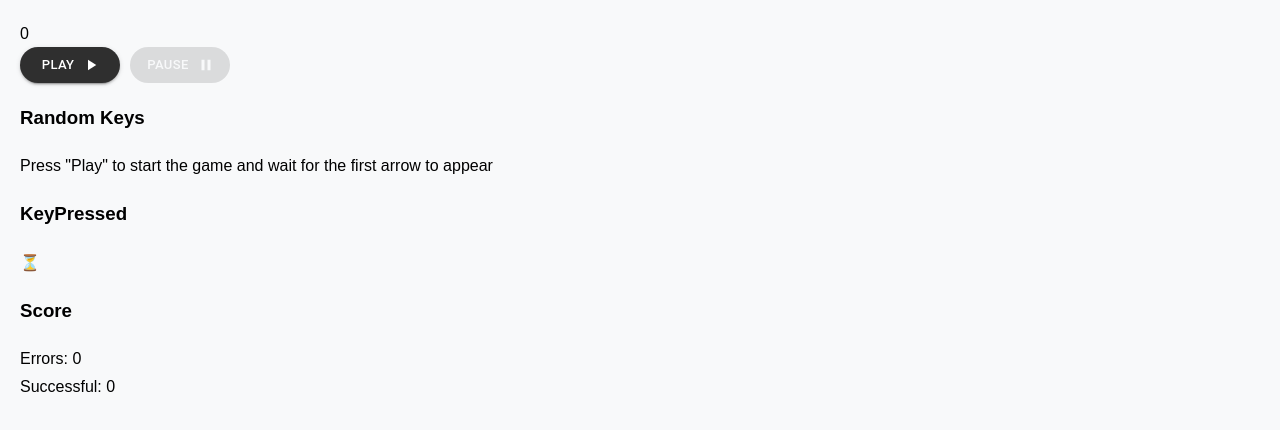
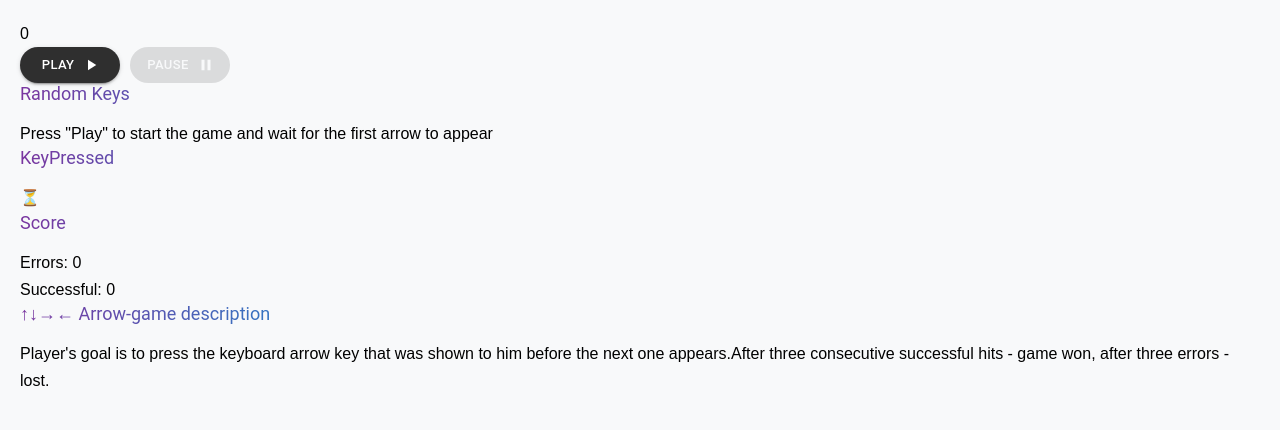
Before and after one commit to IvanBanifatsyeu/redux-toolkit-ts-arrowGame, a React (Vite) app: page / in a window 1280 px wide. Shown: the top 430 px of the page. Built offline with nearby package versions, Linux system fonts and the light colour scheme.

Commit message:
UI-Kit TypographyHeader

```diff
--- a/src/components/Playground/Playground.tsx
+++ b/src/components/Playground/Playground.tsx
@@ -7,6 +7,7 @@
 import KeyPressed from "./components/KeyPressed";
 import Score from "./components/Score";
 import Modal from "./components/Modal";
+import Description from "./components/Description";
 
 const Playground: React.FC = () => {
   const refreshIntervalId = useRef<ReturnType<typeof setInterval> | null>(null);
@@ -64,6 +65,7 @@
           isSuccessEndGame={isSuccessEndGame}
         />
       )}
+      <Description />
     </div>
   );
 };
--- /dev/null
+++ b/src/components/Playground/components/Description/Description.tsx
@@ -0,0 +1,19 @@
+// import styles from "./Description.module.css"
+import { TypographyHeader } from "../../../UI";
+
+const Description: React.FC = () => {
+  return (
+    <div>
+      <TypographyHeader>↑↓→← Arrow-game description</TypographyHeader>
+      <span>
+        Player's goal is to press the keyboard arrow key that was shown to him
+        before the next one appears.
+      </span>
+      After three consecutive successful hits - game won, after three errors -
+      lost.
+      <span></span>
+    </div>
+  );
+};
+
+export default Description;
--- /dev/null
+++ b/src/components/Playground/components/Description/index.ts
@@ -0,0 +1 @@
+export { default } from "./Description";
--- a/src/components/Playground/components/KeyPressed/KeyPressed.tsx
+++ b/src/components/Playground/components/KeyPressed/KeyPressed.tsx
@@ -5,6 +5,7 @@
 import { setEnteredValue } from "../../store/slices";
 import { useAppDispatch, useAppSelector } from "../../../../app/hooks";
 import { useKeyPressedElement } from "./hooks";
+import { TypographyHeader } from "../../../UI";
 
 export interface IKeyPressedProps {
   isTimerActive: boolean;
@@ -38,7 +39,7 @@
 
   return (
     <div>
-      <h3>KeyPressed</h3>
+      <TypographyHeader>KeyPressed</TypographyHeader>
       <span>{KeyPressedElement}</span>
     </div>
   );
--- a/src/components/Playground/components/RandomKeys/RandomKeys.tsx
+++ b/src/components/Playground/components/RandomKeys/RandomKeys.tsx
@@ -1,6 +1,7 @@
 // import styles from "./RandomKeys.module.css"
 
 import { useAppSelector } from "../../../../app/hooks";
+import { TypographyHeader } from "../../../UI";
 
 import RandomArrows from "./components/RandomArrows";
 import WelcomeText from "./components/WelcomeText";
@@ -17,7 +18,7 @@
 
   return (
     <div>
-      <h3>Random Keys</h3>
+      <TypographyHeader>Random Keys</TypographyHeader>
       {state.steps.length === 0 ? (
         <WelcomeText isTimerActive={isTimerActive} />
       ) : (
--- a/src/components/Playground/components/Score/Score.tsx
+++ b/src/components/Playground/components/Score/Score.tsx
@@ -1,13 +1,14 @@
 // import styles from "./Score.module.css"
 
 import { useAppSelector } from "../../../../app/hooks";
+import { TypographyHeader } from "../../../UI";
 
 const Score: React.FC = () => {
   const state = useAppSelector((state) => state.playground);
 
   return (
     <div>
-      <h3>Score</h3>
+      <TypographyHeader>Score</TypographyHeader>
       <span>Errors: {state.totalUnsuccessful}</span>
       <br />
       <span>Successful: {state.totalSuccessful}</span>
--- /dev/null
+++ b/src/components/UI/TypographyHeader/TypographyHeader.module.css
@@ -0,0 +1,10 @@
+.text {
+	margin: 0;
+	margin-bottom: var(--spacing-medium);
+	font-size: 18px;
+	color: var(--color-gray-dark);
+	background: -webkit-linear-gradient(right bottom, #162454, #533389, #0a9ed8, #7a359f);
+	background-clip: text;
+	-webkit-background-clip: text;
+	-webkit-text-fill-color: transparent;
+}
--- /dev/null
+++ b/src/components/UI/TypographyHeader/TypographyHeader.tsx
@@ -0,0 +1,23 @@
+import cn from "classnames";
+
+import type { TypographyProps as MaterialTypographyProps } from "@mui/material";
+import { Typography as MaterialTypography } from "@mui/material";
+import styles from "./TypographyHeader.module.css";
+
+export interface ITypographyHeaderProps extends MaterialTypographyProps {}
+
+const TypographyHeader: React.FC<ITypographyHeaderProps> = (props) => {
+  const { children, className = "" } = props;
+
+  return (
+    <MaterialTypography
+      variant="h3"
+      {...props}
+      className={cn(styles.text, className)}
+    >
+      {children}
+    </MaterialTypography>
+  );
+};
+
+export default TypographyHeader;
--- /dev/null
+++ b/src/components/UI/TypographyHeader/index.ts
@@ -0,0 +1 @@
+export { default } from "./TypographyHeader";
--- a/src/components/UI/index.ts
+++ b/src/components/UI/index.ts
@@ -1,3 +1,4 @@
 import Button from "./Button";
+import TypographyHeader from "./TypographyHeader";
 
-export { Button };
+export { Button, TypographyHeader };
```
